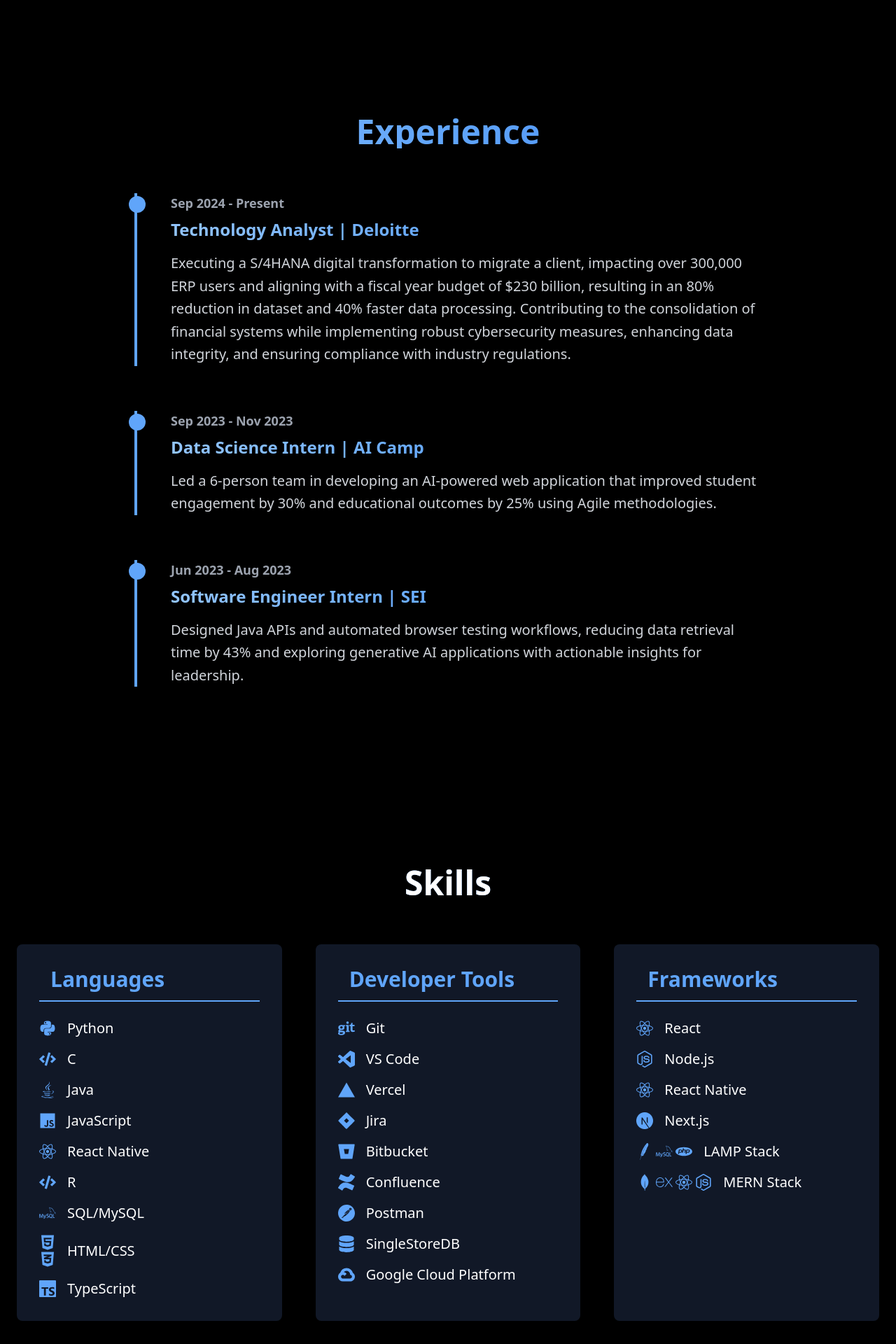
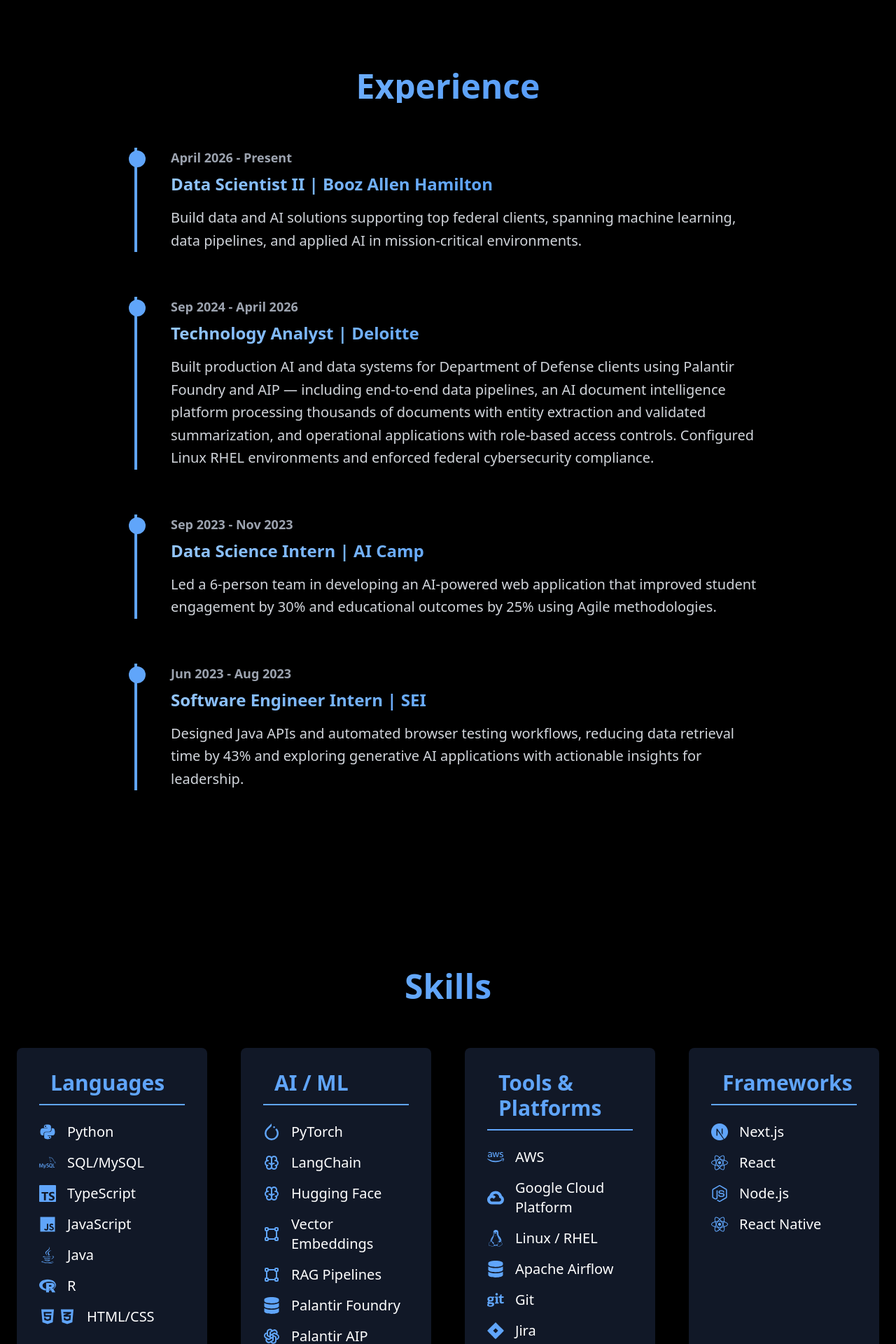
Before and after one commit to mihirar/portfolio, a Next.js app: page / in a window 1280 px wide. Shown: the part 1540-3460 px from the top of the page at 70% size. Built offline with nearby package versions, Linux system fonts and the light colour scheme.

Commit message:
Jun 2026 1.0

```diff
--- a/components/About.js
+++ b/components/About.js
@@ -20,10 +20,10 @@
                         transition={{ delay: 0.2, duration: 0.8 }}
                     >
                         <p className="text-xl leading-relaxed">
-                            Hi, I&apos;m Mihir. As an Analyst at Deloitte, I drive digital transformation initiatives under the Enterprise Performance portfolio. I leverage my expertise in AI, machine learning, and software engineering to develop innovative technological solutions.
+                            I&apos;m a Data Scientist II currently at Booz Allen Hamilton, where I build production data and AI systems for top federal clients. My work spans machine learning pipelines, AI application development, and data infrastructure in Department of War environments.
                         </p>
                         <p className="text-xl leading-relaxed">
-                            With deep expertise in Python and cloud platforms, I&apos;m passionate about solving complex problems through the use of <b>cloud and generative AI</b>. My professional credentials include cloud and generative AI certifications from <b>AWS and NVIDIA</b>, underscoring my comprehensive knowledge in cloud computing and machine learning.
+                            I hold an AWS Solutions Architect certification and an NVIDIA Generative AI certification, and I&apos;ve built independent projects involving vector embeddings, multimodal retrieval, and full-stack AI applications.
                         </p>
                         <p className="text-xl leading-relaxed">
                             With a <b>Secret Level Security Clearance</b>, I deliver transformative results by improving organizational efficiency and user engagement through strategic collaboration with teams, clients, and stakeholders, accelerating digital innovation and go-to-market technologies.
--- a/components/Experience.js
+++ b/components/Experience.js
@@ -6,9 +6,14 @@
 export default function Experience() {
     const experiences = [
         {
-            date: "Sep 2024 - Present",
+            date: "April 2026 - Present",
+            title: "Data Scientist II | Booz Allen Hamilton",
+            description: "Build data and AI solutions supporting top federal clients, spanning machine learning, data pipelines, and applied AI in mission-critical environments."
+        },
+        {
+            date: "Sep 2024 - April 2026",
             title: "Technology Analyst | Deloitte",
-            description: "Executing a S/4HANA digital transformation to migrate a client, impacting over 300,000 ERP users and aligning with a fiscal year budget of $230 billion, resulting in an 80% reduction in dataset and 40% faster data processing. Contributing to the consolidation of financial systems while implementing robust cybersecurity measures, enhancing data integrity, and ensuring compliance with industry regulations."
+            description: "Built production AI and data systems for Department of Defense clients using Palantir Foundry and AIP — including end-to-end data pipelines, an AI document intelligence platform processing thousands of documents with entity extraction and validated summarization, and operational applications with role-based access controls. Configured Linux RHEL environments and enforced federal cybersecurity compliance."
         },
         {
             date: "Sep 2023 - Nov 2023",
--- a/components/Skills.js
+++ b/components/Skills.js
@@ -1,54 +1,58 @@
 import { motion } from 'framer-motion';
 import { useInView } from 'react-intersection-observer';
-import { FaPython, FaCode, FaJava, FaJs, FaReact, FaDatabase, FaHtml5, FaCss3Alt, FaGit, FaJira, FaBitbucket } from 'react-icons/fa';
-import { SiPostman, SiConfluence, SiMysql, SiTypescript, SiVisualstudiocode, SiVercel, SiGooglecloud, SiNodedotjs, SiNextdotjs, SiMongodb, SiExpress, SiApache, SiPhp } from 'react-icons/si';
+import {
+  FaPython, FaCode, FaJava, FaJs, FaReact, FaDatabase,
+  FaHtml5, FaCss3Alt, FaGit, FaJira, FaAws, FaLinux, FaBitbucket
+} from 'react-icons/fa';
+import {
+  SiPostman, SiMysql, SiTypescript, SiVisualstudiocode,
+  SiVercel, SiGooglecloud, SiNodedotjs, SiNextdotjs, SiPytorch,
+  SiConfluence, SiR
+} from 'react-icons/si';
+import { TbBrandOpenai, TbVector, TbBrain } from 'react-icons/tb';
 
 export default function Skills() {
   const languages = [
     { name: "Python", icon: FaPython },
-    { name: "C", icon: FaCode },
+    { name: "SQL/MySQL", icon: SiMysql },
+    { name: "TypeScript", icon: SiTypescript },
+    { name: "JavaScript", icon: FaJs },
     { name: "Java", icon: FaJava },
-    { name: "JavaScript", icon: FaJs },
-    { name: "React Native", icon: FaReact },
-    { name: "R", icon: FaCode },
-    { name: "SQL/MySQL", icon: SiMysql },
-    { name: "HTML/CSS", icon: () => (<><FaHtml5 /><FaCss3Alt /></>) },
-    { name: "TypeScript", icon: SiTypescript },
+    { name: "R", icon: SiR },
+    { name: "HTML/CSS", icon: () => (
+      <div className="flex space-x-1">
+        <FaHtml5 /><FaCss3Alt />
+      </div>
+    )},
+  ];
+
+  const aiml = [
+    { name: "PyTorch", icon: SiPytorch },
+    { name: "LangChain", icon: TbBrain },
+    { name: "Hugging Face", icon: TbBrain },
+    { name: "Vector Embeddings", icon: TbVector },
+    { name: "RAG Pipelines", icon: TbVector },
+    { name: "Palantir Foundry", icon: FaDatabase },
+    { name: "Palantir AIP", icon: TbBrandOpenai },
   ];
 
   const developerTools = [
+    { name: "AWS", icon: FaAws },
+    { name: "Google Cloud Platform", icon: SiGooglecloud },
+    { name: "Linux / RHEL", icon: FaLinux },
+    { name: "Apache Airflow", icon: FaDatabase },
     { name: "Git", icon: FaGit },
+    { name: "Jira", icon: FaJira },
+    { name: "Postman", icon: SiPostman },
     { name: "VS Code", icon: SiVisualstudiocode },
     { name: "Vercel", icon: SiVercel },
-    { name: "Jira", icon: FaJira },
-    { name: "Bitbucket", icon: FaBitbucket },
-    { name: "Confluence", icon: SiConfluence },
-    { name: "Postman", icon: SiPostman },
-    { name: "SingleStoreDB", icon: FaDatabase },
-    { name: "Google Cloud Platform", icon: SiGooglecloud },
   ];
 
   const frameworks = [
+    { name: "Next.js", icon: SiNextdotjs },
     { name: "React", icon: FaReact },
     { name: "Node.js", icon: SiNodedotjs },
     { name: "React Native", icon: FaReact },
-    { name: "Next.js", icon: SiNextdotjs },
-{ name: "LAMP Stack", icon: () => (
-  <div className="flex space-x-1">
-    <SiApache />
-    <SiMysql />
-    <SiPhp />
-  </div>
-)},
-{ name: "MERN Stack", icon: () => (
-  <div className="flex space-x-1">
-    <SiMongodb />
-    <SiExpress />
-    <FaReact />
-    <SiNodedotjs />
-  </div>
-)},
-
   ];
 
   const { ref, inView } = useInView({
@@ -60,7 +64,7 @@
     <section id="skills" className="py-24 bg-black">
       <div className="container mx-auto px-6">
         <motion.h2
-          className="text-5xl font-bold mb-16 text-center text-white bg-gradient-to-r from-blue-300 via-blue-400 to-blue-500 text-transparent bg-clip-text"
+          className="text-5xl font-bold mb-16 text-center bg-gradient-to-r from-blue-300 via-blue-400 to-blue-500 text-transparent bg-clip-text"
           initial={{ opacity: 0, y: -20 }}
           animate={{ opacity: 1, y: 0 }}
           transition={{ duration: 0.8 }}
@@ -72,10 +76,11 @@
           initial={{ opacity: 0, y: 50 }}
           animate={inView ? { opacity: 1, y: 0 } : {}}
           transition={{ duration: 0.8 }}
-          className="grid grid-cols-1 gap-12 lg:grid-cols-3 text-white"
+          className="grid grid-cols-1 gap-12 lg:grid-cols-2 xl:grid-cols-4 text-white"
         >
           <SkillCategory title="Languages" items={languages} color="blue" icon="fas fa-code" />
-          <SkillCategory title="Developer Tools" items={developerTools} color="blue" icon="fas fa-tools" />
+          <SkillCategory title="AI / ML" items={aiml} color="blue" icon="fas fa-brain" />
+          <SkillCategory title="Tools & Platforms" items={developerTools} color="blue" icon="fas fa-tools" />
           <SkillCategory title="Frameworks" items={frameworks} color="blue" icon="fas fa-layer-group" />
         </motion.div>
       </div>
@@ -85,7 +90,7 @@
 
 function SkillCategory({ title, items, color, icon }) {
   return (
-    <div className={`bg-gray-900 shadow-lg rounded-lg p-8`}>
+    <div className="bg-gray-900 shadow-lg rounded-lg p-8">
       <h3 className={`text-3xl font-extrabold mb-6 text-${color}-400 flex items-center border-b-2 border-${color}-400 pb-3`}>
         <i className={`${icon} mr-4 text-3xl`}></i> {title}
       </h3>
```
